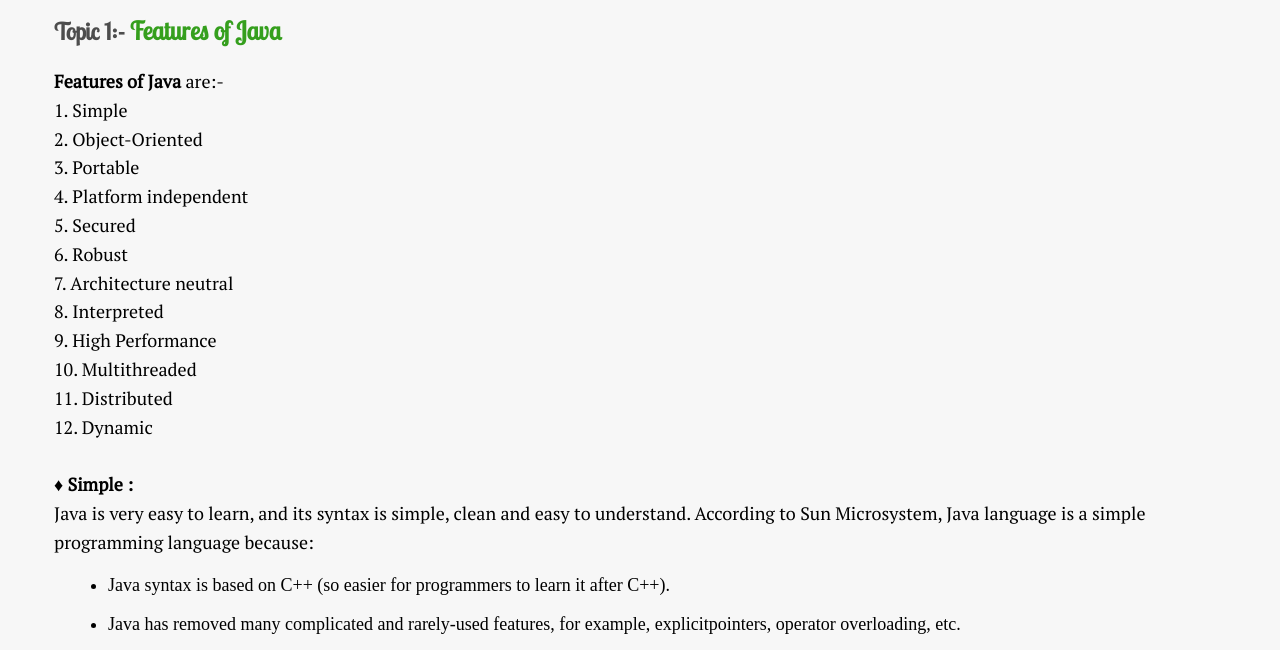
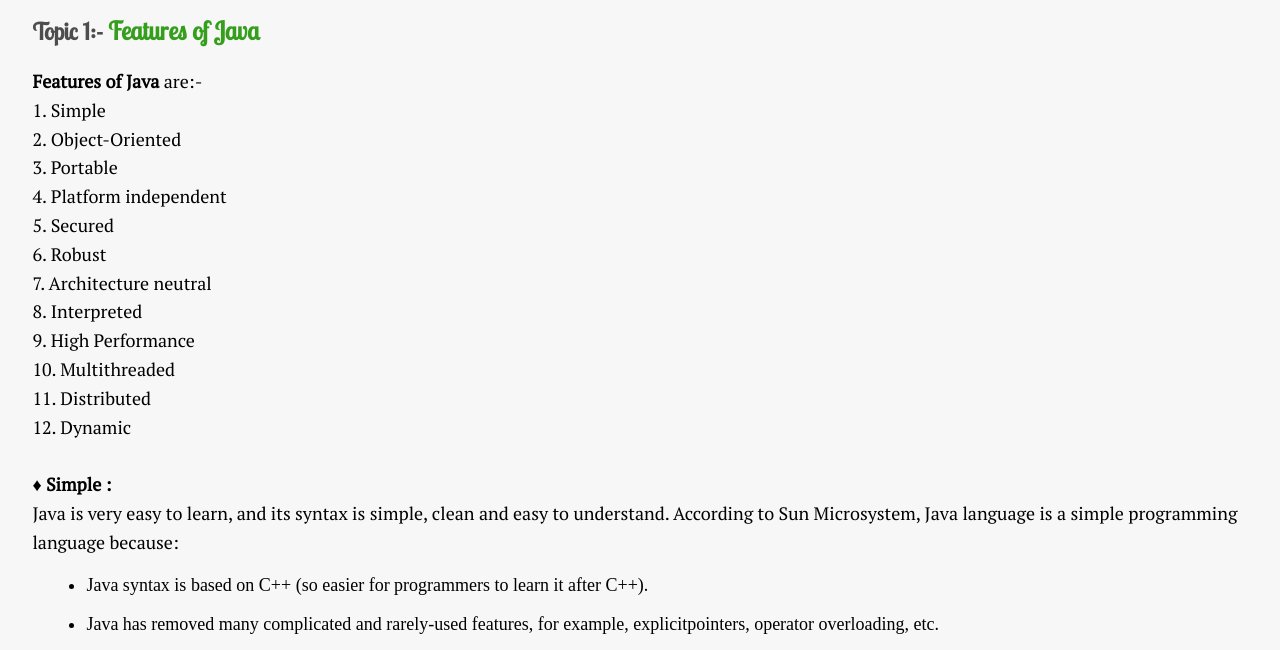
Before and after one commit to riteshborikar2133/NoteBook, a plain HTML site: page opp_u1.html in a window 1280 px wide. Shown: the part 135-785 px from the top of the page. Drawn offline with Linux system fonts and the light colour scheme; a web font is replaced by a local one.

Commit message:
Update style2.css

```diff
--- a/style2.css
+++ b/style2.css
@@ -29,7 +29,7 @@ body {
 
 .content {
     /* border: 1px solid red; */
-    margin: 1rem 3rem;
+    margin: 1rem 1.8rem;
 }
 
 .content h3 {
```
